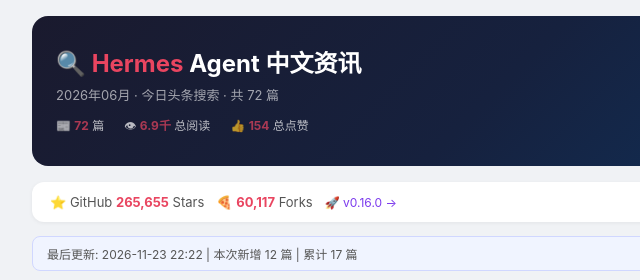
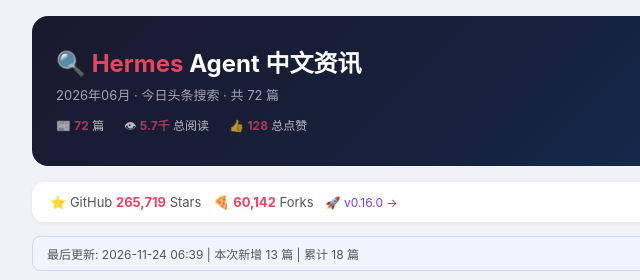
Before and after one commit to caesaryin2026/hermes-news, a plain HTML site: page hermes-news.html in a window 1280 px wide. Shown: the top 280 px of the page, 144-784 px from the left. Drawn offline with Linux system fonts and the light colour scheme.

Commit message:
🔄 News refresh 2026-11-24 06:39

```diff
--- a/hermes-news.html
+++ b/hermes-news.html
@@ -58,16 +58,16 @@ body{font-family:-apple-system,"PingFang SC","Microsoft YaHei",sans-serif;backgr
 <div class="hdr">
 <h1>&#128269; <span>Hermes</span> Agent 中文资讯</h1>
 <div class="sub">2026年06月 · 今日头条搜索 · 共 72 篇</div>
-<div class="s"><div>&#128240; <strong>72</strong> 篇</div><div>&#128065; <strong>6.9千</strong> 总阅读</div><div>&#128077; <strong>154</strong> 总点赞</div></div>
+<div class="s"><div>&#128240; <strong>72</strong> 篇</div><div>&#128065; <strong>5.7千</strong> 总阅读</div><div>&#128077; <strong>128</strong> 总点赞</div></div>
 </div>
 
 <div class="gh">
-<span class="g">&#11088; GitHub <strong>265,655</strong> Stars</span>
-<span class="g">&#127829; <strong>60,117</strong> Forks</span>
+<span class="g">&#11088; GitHub <strong>265,719</strong> Stars</span>
+<span class="g">&#127829; <strong>60,142</strong> Forks</span>
 <a href="https://github.com/NousResearch/hermes-agent/releases/tag/v2026.6.5" target="_blank">&#128640; v0.16.0 &rarr;</a>
 </div>
 
-<div class="refresh-info">最后更新: 2026-11-23 22:22 | 本次新增 12 篇 | 累计 17 篇</div>
+<div class="refresh-info">最后更新: 2026-11-24 06:39 | 本次新增 13 篇 | 累计 18 篇</div>
 
 <div class="tb">
 <span class="l">&#128204; 排序：</span>
```
Also changed, not shown: articles_cache.json (+1 -1 lines), index.html (+4 -4 lines).
